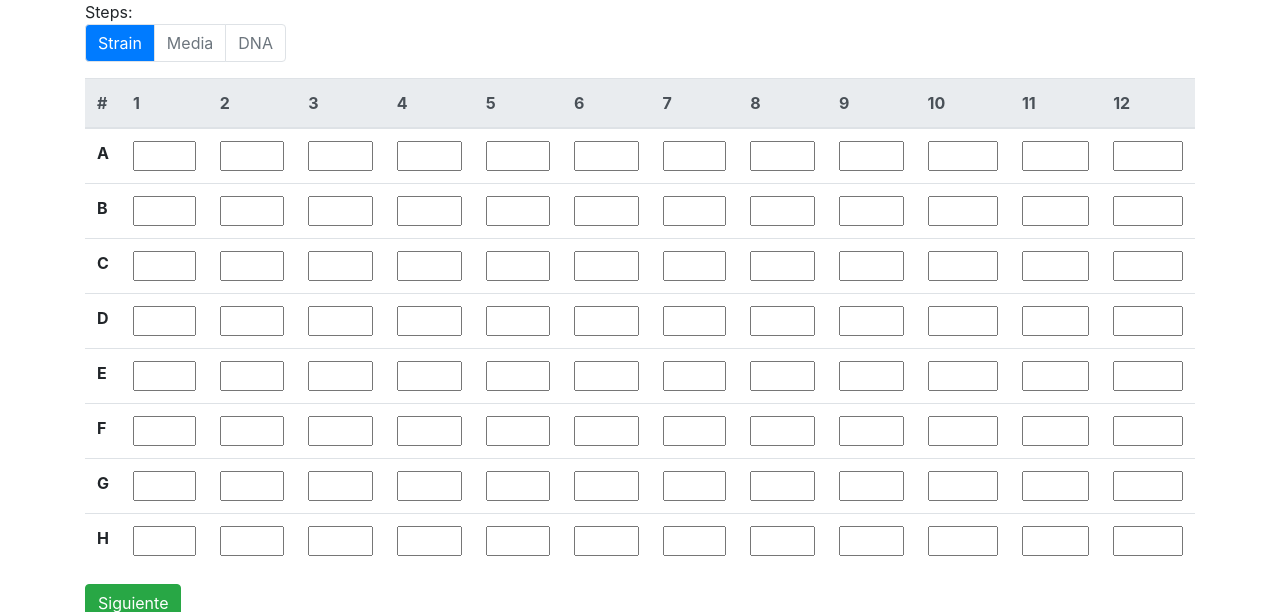
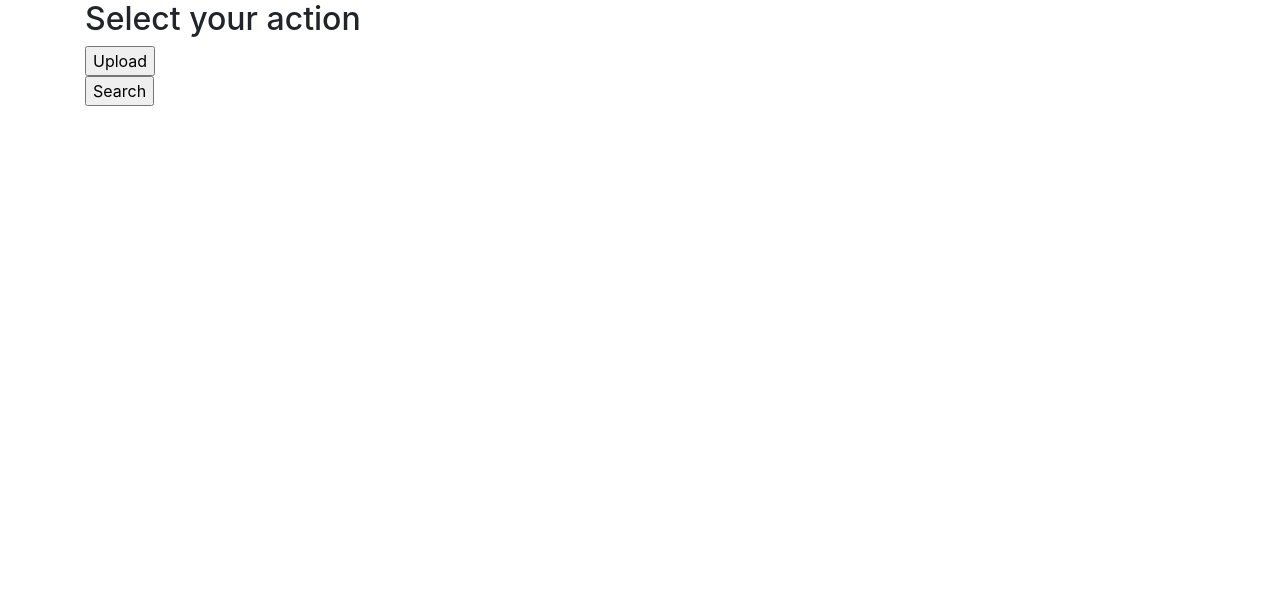
Before and after one commit to gyanezfeliu/FlapWeb, a Django app: page / in a window 1280 px wide. Shown: the top 612 px of the page. Run offline with Django 3.2, Linux system fonts and the light colour scheme; some libraries are stand-ins or nearby versions.

Commit message:
Home page added

```diff
--- a/FlapWeb/urls.py
+++ b/FlapWeb/urls.py
@@ -25,6 +25,7 @@ urlpatterns = [
     path('monkey/sample', views.leer),
     path('monkey/search', views.search),
     path('monkey/plots/<int:id>', views.plots),
-    path('', views.index),
+    path('monkey/upload', views.index),
+    path('', views.home)
     #url(r'^api-auth/', include('rest_framework.urls')),
 ] + static(settings.STATIC_URL, document_root=settings.STATIC_ROOT)
--- /dev/null
+++ b/LoadData/templates/home.html
@@ -0,0 +1,22 @@
+<!DOCTYPE html>
+<html lang="en" dir="ltr">
+  <head>
+    <meta charset="utf-8">
+
+    <!-- Bootstrap CSS -->
+    <link rel="stylesheet" href="https://stackpath.bootstrapcdn.com/bootstrap/4.1.3/css/bootstrap.min.css" integrity="sha384-MCw98/SFnGE8fJT3GXwEOngsV7Zt27NXFoaoApmYm81iuXoPkFOJwJ8ERdknLPMO" crossorigin="anonymous">
+
+    <title>Flapjack</title>
+  </head>
+  <body>
+    <div class="container">
+      <h2>Select your action</h2>
+      <form action="monkey/upload" method="get">
+        <input type="submit" value="Upload">
+      </form>
+      <form action="monkey/search" method="get">
+        <input type="submit" value="Search">
+      </form>
+    </div>
+  </body>
+</html>
--- a/LoadData/templates/index.html
+++ b/LoadData/templates/index.html
@@ -10,11 +10,11 @@
 
   <style media="screen">
   #tblData input{
-    width: 100%;
+    width: 135%;
   }
   </style>
 
-  <title>Flapjack</title>
+  <title>Upload data</title>
 </head>
 
 <body>
--- a/LoadData/templates/plots.html
+++ b/LoadData/templates/plots.html
@@ -18,7 +18,7 @@
   </head>
   <body>
     <div class="container">
-      <h2>Gráfico</h2>
+      <h2>Results</h2>
 
       <div id="graph" style="width:90%; height:400px"></div>
     </div>
--- a/LoadData/views.py
+++ b/LoadData/views.py
@@ -33,6 +33,8 @@ def index(request):
 def search(request):
     return render(request, 'search.html', {})
 
-
 def plots(request, id=0):
     return render(request, 'plots.html', {})
+
+def home(request):
+    return render(request, 'home.html', {})
```
Also changed, not shown: LoadData/templates/search.html (+4 -3 lines), 1 other file.
